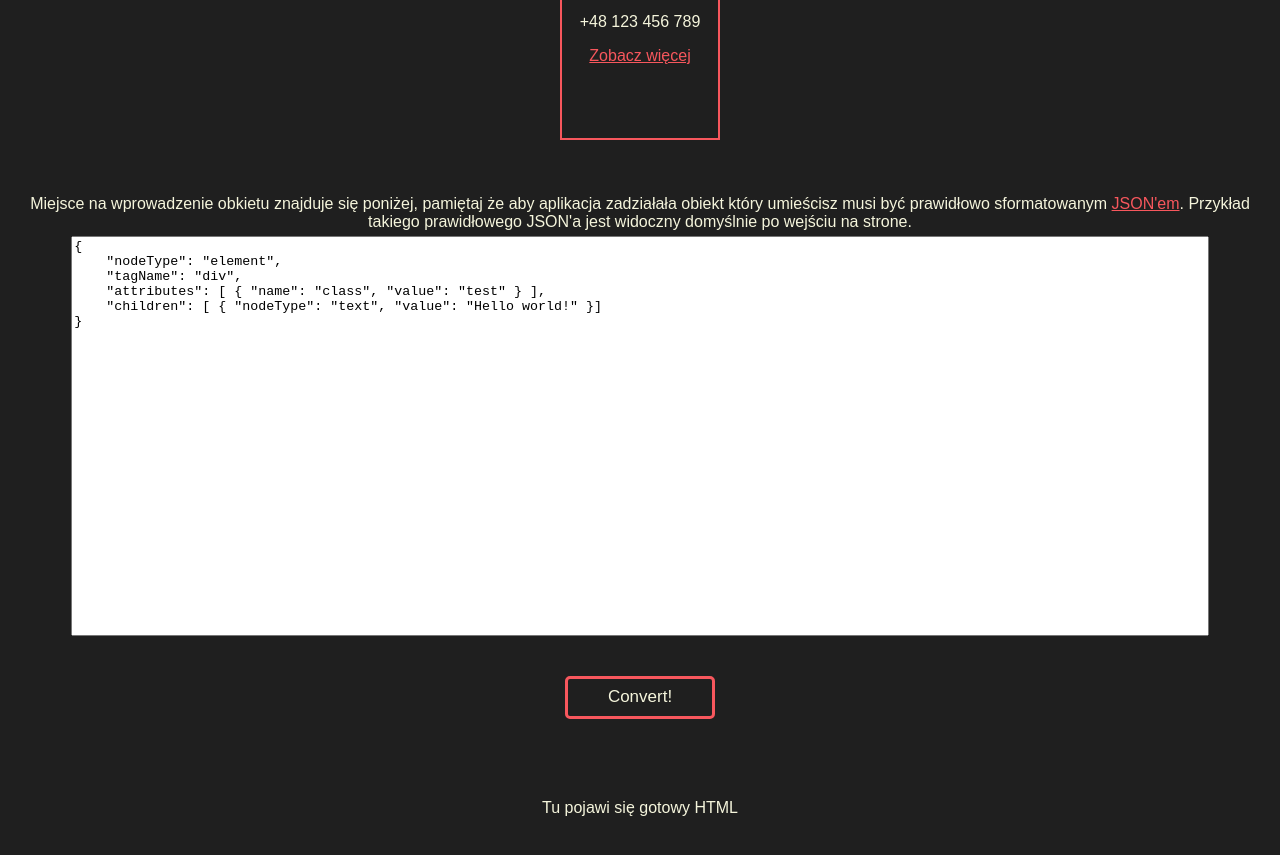
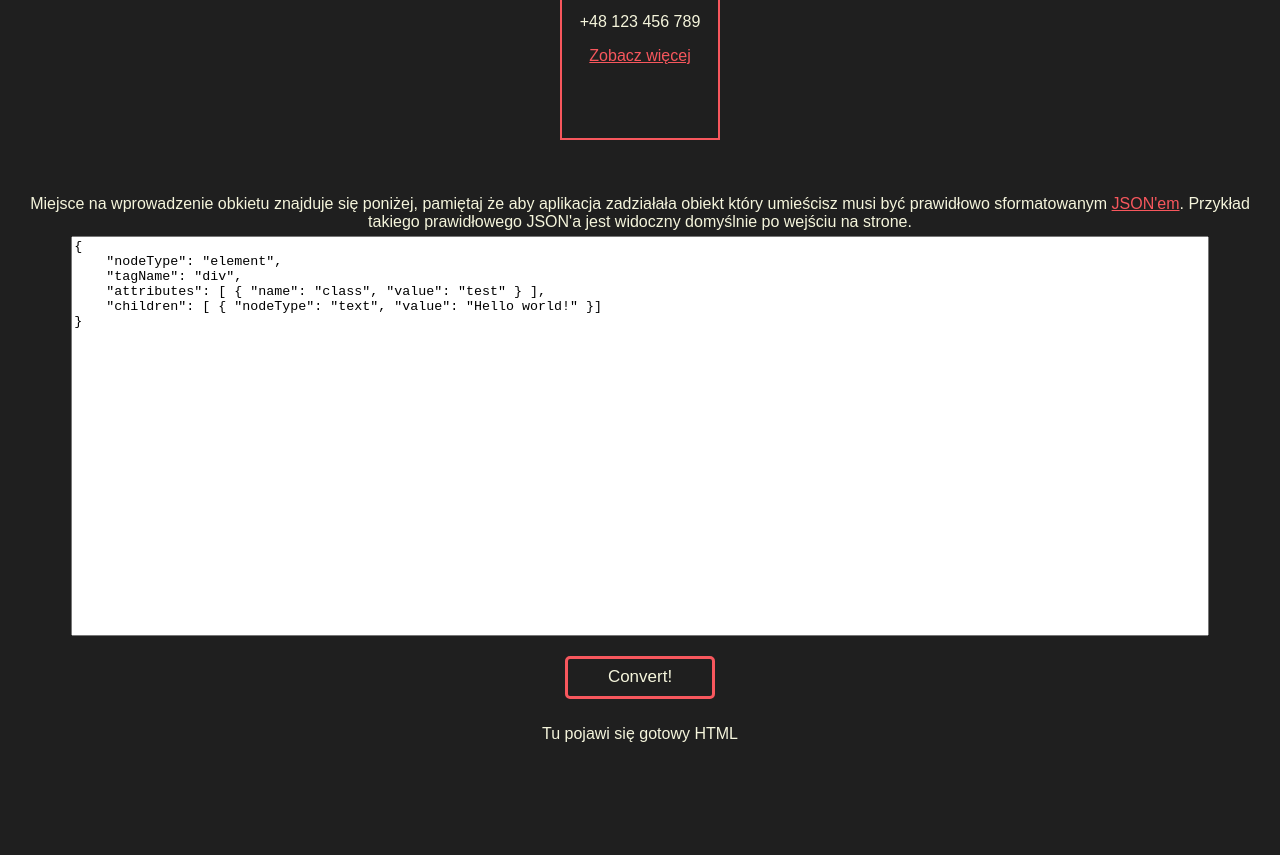
Before and after one commit to mb-dir/AST, a website built with webpack: page src/pages/index.html in a window 1280 px wide. Shown: the part 400-1255 px from the top of the page. After the commit the page ends 1203 px from the top, so only its background shows below. Built offline with nearby package versions, Linux system fonts and the light colour scheme.

Commit message:
Change the margins

```diff
--- a/src/styles/main.css
+++ b/src/styles/main.css
@@ -49,7 +49,7 @@ body{
 .ASTContainer__btn{
     width: 150px;
     height: 43px;
-    margin: 40px;
+    margin: 20px 10px 10px;
     border: 3px solid #f7575d;
     border-radius: 5px;
     color: beige;
@@ -61,5 +61,5 @@ body{
 }
 /* styles for outputs */
 .ASTConvertContainer{
-    margin: 40px;
+    margin-bottom: 60px;
 }
```
